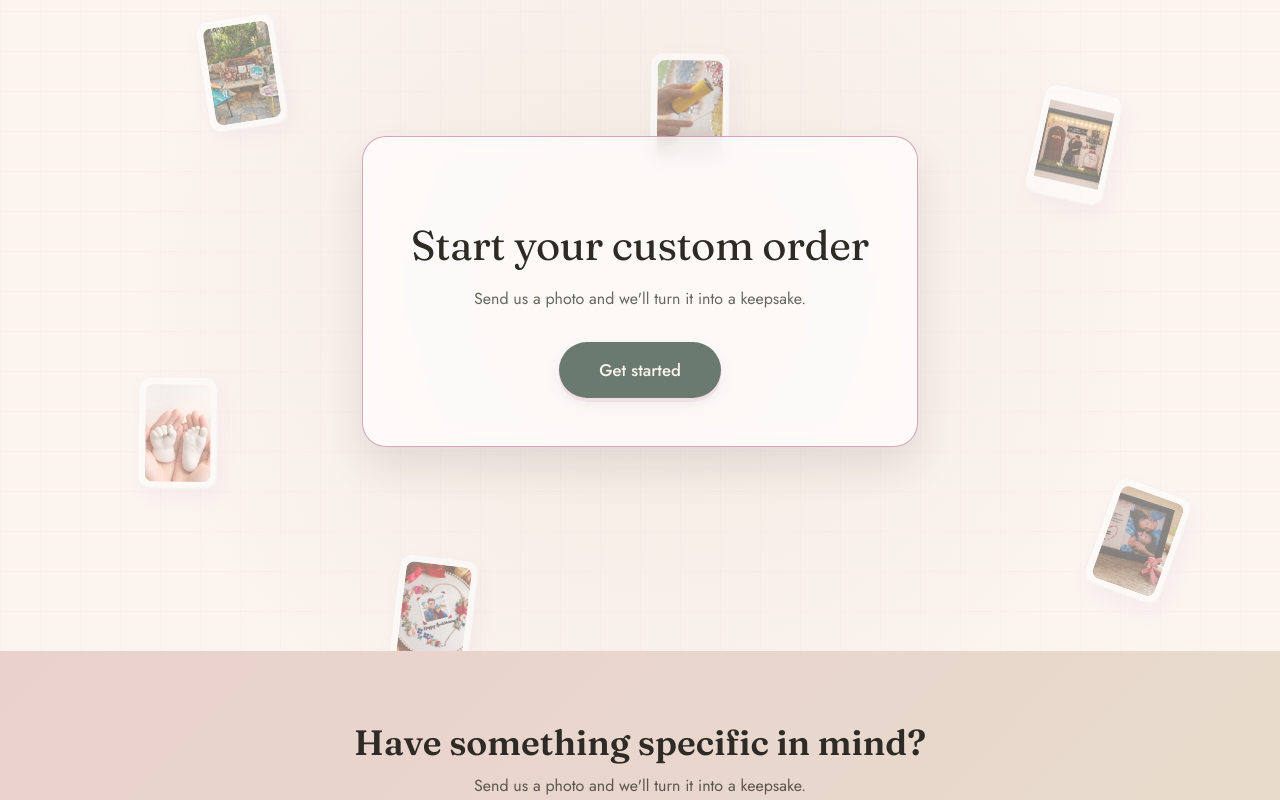
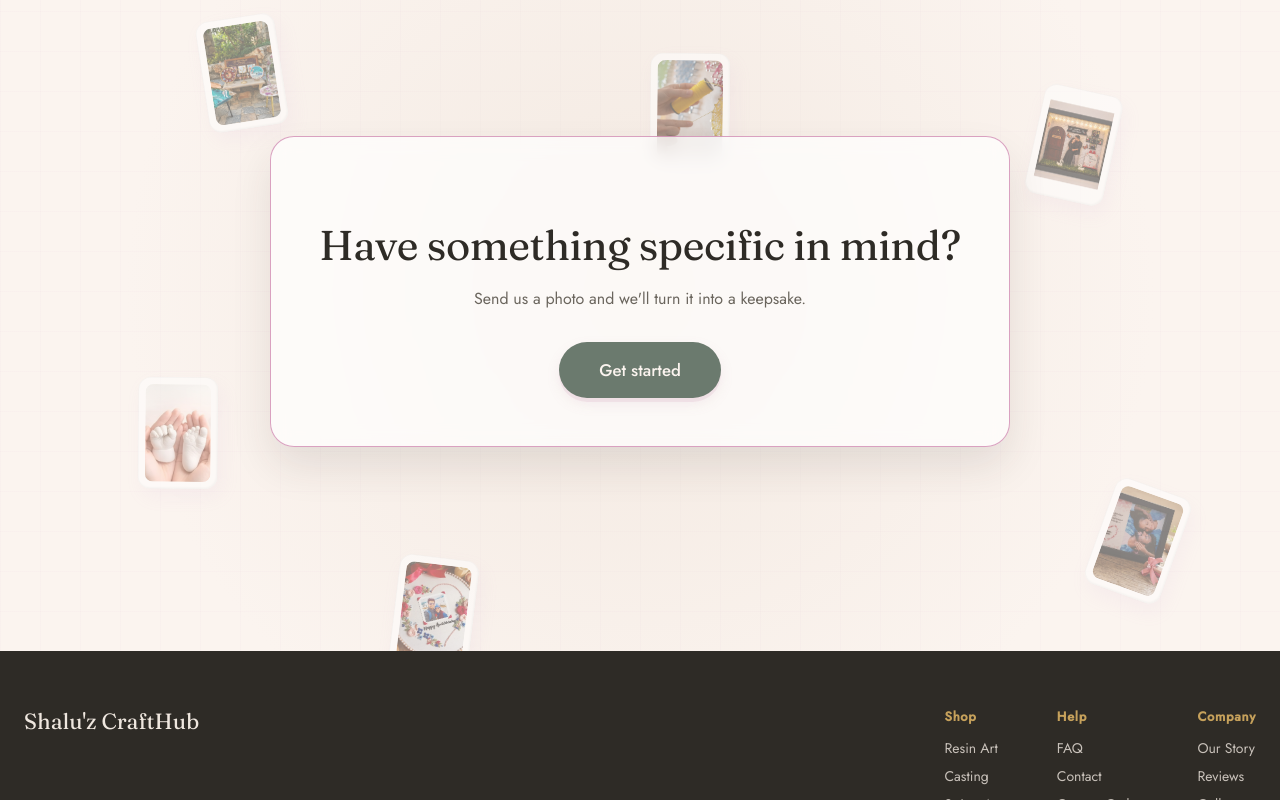
Before and after one commit to Abishek0407/shalus-crafthub, a React (Vite) app: page / in a window 1280 px wide. Shown: the part 11200-12000 px from the top of the page. Built offline with nearby package versions, Linux system fonts and the light colour scheme; a web font is replaced by a local one.

Commit message:
remove error

```diff
--- a/src/components/GallerySphere.jsx
+++ b/src/components/GallerySphere.jsx
@@ -233,7 +233,7 @@ export default function GallerySphere() {
       <section className="craft-gallery journey-section">
         <div className="constellation" ref={constellationRef} />
         <div className="journey-content">
-          <h2>Start your custom order</h2>
+          <h2>Have something specific in mind?</h2>
           <p>Send us a photo and we'll turn it into a keepsake.</p>
           <a href={whatsappUrl} target="_blank" rel="noreferrer" className="btn chunky-btn large-btn">Get started</a>
         </div>
--- a/src/pages/Home.jsx
+++ b/src/pages/Home.jsx
@@ -107,11 +107,7 @@ export default function Home() {
 
       <GallerySphere />
 
-      <section className="cta-strip reveal-up">
-        <h2>Have something specific in mind?</h2>
-        <p>Send us a photo and we'll turn it into a keepsake.</p>
-        <a href={whatsappUrl} target="_blank" rel="noreferrer" className="btn-primary">Start a custom order</a>
-      </section>
+
 
       <Footer />
     </div>
```
